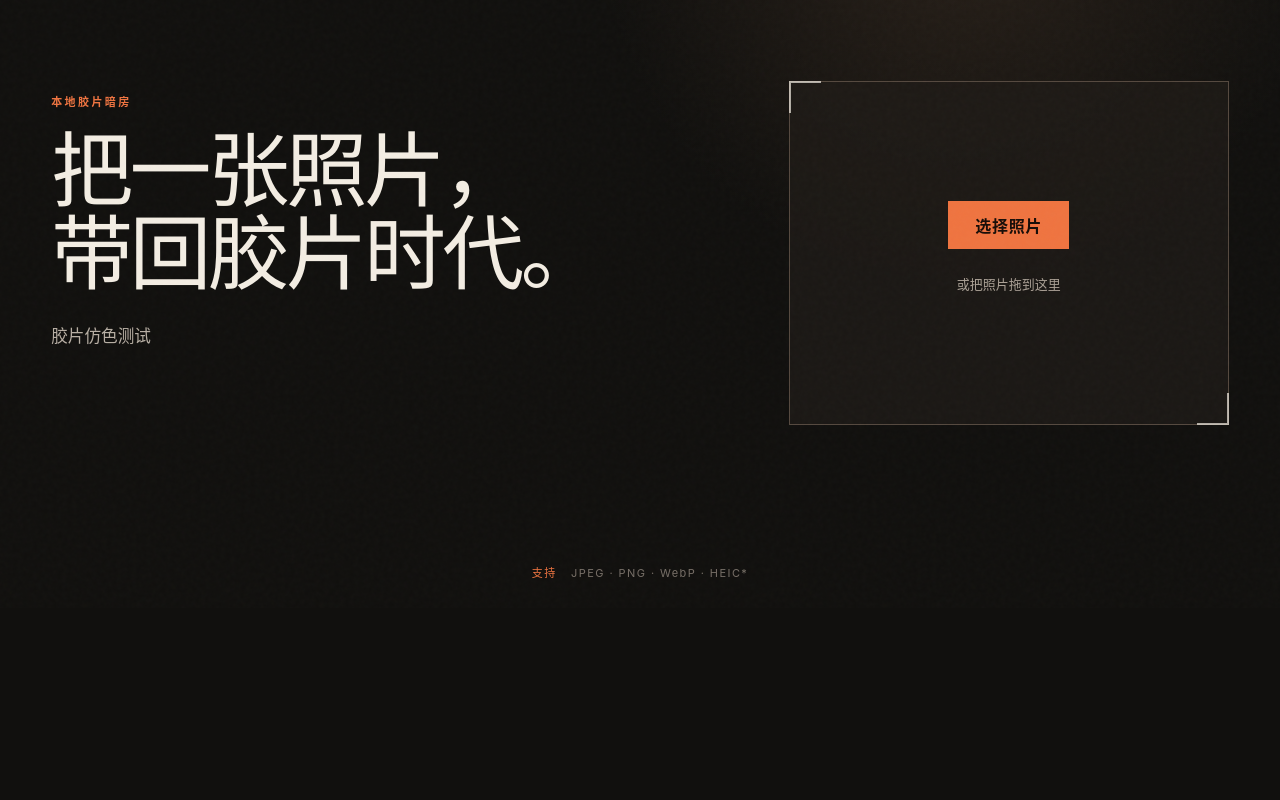
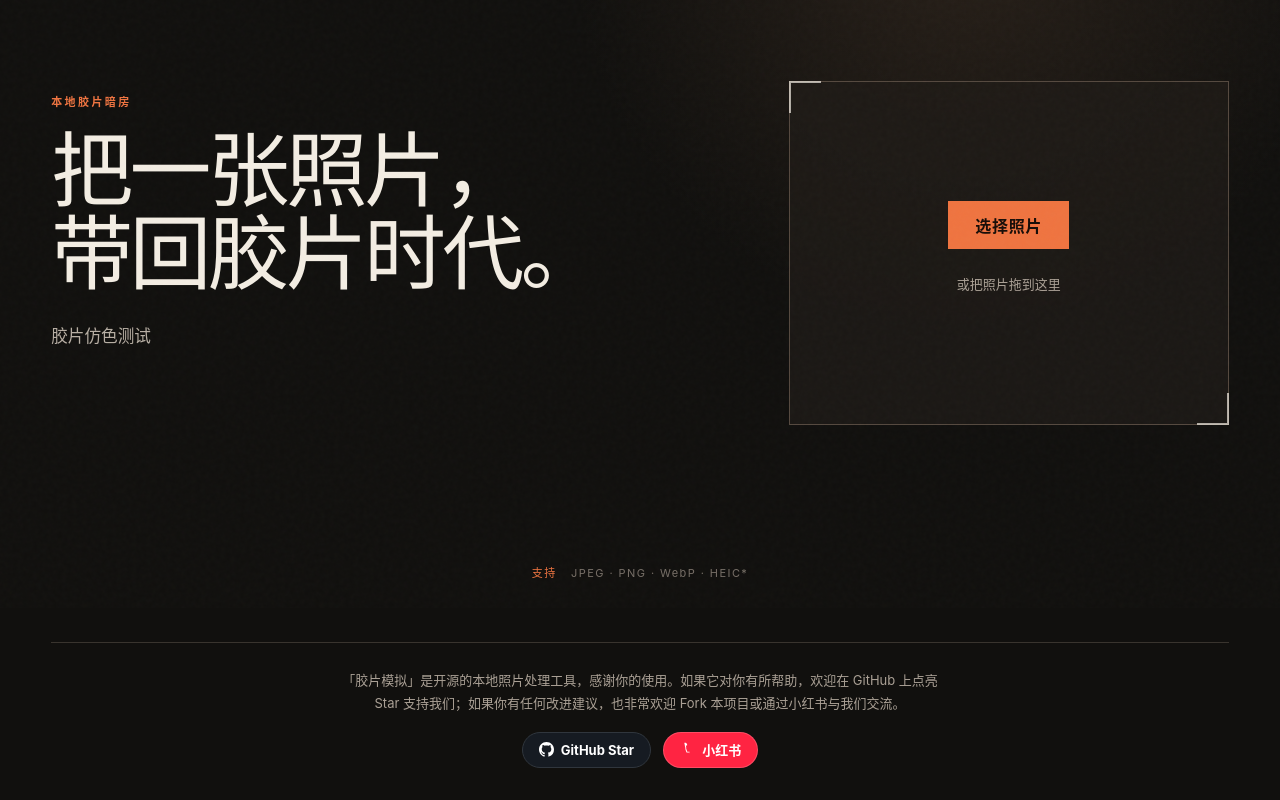
Before and after one commit to richisblog/film-simulation, a React (Vite) app: page / in a window 1280 px wide. Shown: the part 192-992 px from the top of the page. Before the commit the page ends 834 px from the top, so only its background shows below. Built offline with nearby package versions, Linux system fonts and the light colour scheme.

Commit message:
feat: 添加支持反馈区与小红书入口

```diff
--- a/src/App.tsx
+++ b/src/App.tsx
@@ -81,6 +81,19 @@ export default function App() {
       <p className="visually-hidden" aria-live="polite">{status}</p>
       {showExport && editor.image && <ExportSheet source={editor.image} busy={exporting} onClose={() => setShowExport(false)} onExport={exportPhoto} />}
       {editor.image && <button type="button" className="mobile-export" onClick={() => setShowExport(true)}>导出照片</button>}
+      <footer className="site-footer">
+        <p className="support-note">「胶片模拟」是开源的本地照片处理工具，感谢你的使用。如果它对你有所帮助，欢迎在 GitHub 上点亮 Star 支持我们；如果你有任何改进建议，也非常欢迎 Fork 本项目或通过小红书与我们交流。</p>
+        <div className="support-links">
+          <a className="social-btn social-github" href="https://github.com/richisblog/film-simulation" target="_blank" rel="noopener noreferrer" aria-label="在 GitHub 上为我们点亮 Star">
+            <svg viewBox="0 0 16 16" width="15" height="15" aria-hidden="true"><path fill="currentColor" d="M8 0C3.58 0 0 3.58 0 8c0 3.54 2.29 6.53 5.47 7.59.4.07.55-.17.55-.38 0-.19-.01-.82-.01-1.49-2.01.37-2.53-.49-2.69-.94-.09-.23-.48-.94-.82-1.13-.28-.15-.68-.52-.01-.53.63-.01 1.08.58 1.23.82.72 1.21 1.87.87 2.33.66.07-.52.28-.87.51-1.07-1.78-.2-3.64-.89-3.64-3.95 0-.87.31-1.59.82-2.15-.08-.2-.36-1.02.08-2.12 0 0 .67-.21 2.2.82.64-.18 1.32-.27 2-.27s1.36.09 2 .27c1.53-1.04 2.2-.82 2.2-.82.44 1.1.16 1.92.08 2.12.51.56.82 1.27.82 2.15 0 3.07-1.87 3.75-3.65 3.95.29.25.54.73.54 1.48 0 1.07-.01 1.93-.01 2.2 0 .21.15.46.55.38A8.01 8.01 0 0 0 16 8c0-4.42-3.58-8-8-8z"/></svg>
+            <span>GitHub Star</span>
+          </a>
+          <a className="social-btn social-xhs" href="https://xhslink.cn/m/Gr3fgjumZH" target="_blank" rel="noopener noreferrer" aria-label="通过小红书联系我们">
+            <svg viewBox="0 0 24 24" width="15" height="15" aria-hidden="true"><path fill="currentColor" d="M8.7 8.2c-.2-.1-.4-.4-.5-.6-.2-.5-.3-1.1-.4-1.7h.1c.3 0 .6 0 .9.2.6.2.9.7 1 1.3.1.4.1.6 0 .9 0 .1-.1.1-.1.1zm6.5 8.6c-1.5.1-3 .1-4.5 0-.2 0-.3-.1-.4-.3-.7-2-1.4-4-2-6.1 0-.2.1-.3.3-.4.3-.1.5-.3.8-.4.1-.1.3 0 .3.1.6 2 1.3 4 2 6 1.2 0 2.4 0 3.6 0-.2.7-.4 1.3-.6 2-.2.8-.3.9-.3.9zm-5.5-8.4c.2.1.3.2.4.3 0 .2-.2.4-.4.5-.3.2-.5.3-.8.4-.1 0-.2-.1-.3-.2-.4-1.6-.8-3.3-1.1-5.1-.1-.6-.2-1.2-.4-1.8-.1-.4-.1-.7-.1-1.1 0-.2.1-.4.3-.4.6 0 1.1 0 1.7.2 1 .3 1.7 1 2.1 1.9.2.5.3 1 .4 1.6 0 .2 0 .3-.2.4-.6.2-1 .4-1.5.7-.2.1-.4.1-.5-.2z"/></svg>
+            <span>小红书</span>
+          </a>
+        </div>
+      </footer>
     </main>
     </>
   )
--- a/src/styles.css
+++ b/src/styles.css
@@ -114,4 +114,16 @@ legend { font-size: 11px; color: var(--muted); margin-bottom: 10px; }
   .sheet-handle { display: block; width: 40px; height: 4px; border-radius: 4px; background: #5a544e; margin: 0 auto 18px; }
   .export-sheet header { margin-bottom: 24px; }
 }
+.site-footer { margin-top: 48px; padding: 26px 0 8px; border-top: 1px solid var(--line); text-align: center; }
+.support-note { max-width: 620px; margin: 0 auto 16px; color: var(--muted); font-size: 13px; line-height: 1.8; }
+.support-links { display: flex; justify-content: center; gap: 12px; flex-wrap: wrap; }
+.social-btn { display: inline-flex; align-items: center; gap: 7px; height: 36px; padding: 0 16px; border-radius: 999px; font-size: 13px; font-weight: 650; text-decoration: none; transition: opacity .15s, transform .15s; }
+.social-btn:hover { opacity: .85; transform: translateY(-1px); }
+.social-btn svg { flex-shrink: 0; }
+.social-github { background: #161b22; color: #fff; border: 1px solid #30363d; }
+.social-xhs { background: #ff2442; color: #fff; border: 1px solid rgba(255,255,255,.18); }
+@media (max-width: 640px) {
+  .site-footer { margin-top: 32px; }
+  .support-note { font-size: 12px; }
+}
 @media (prefers-reduced-motion: reduce) { *, *::before, *::after { scroll-behavior: auto !important; transition: none !important; } }
```
